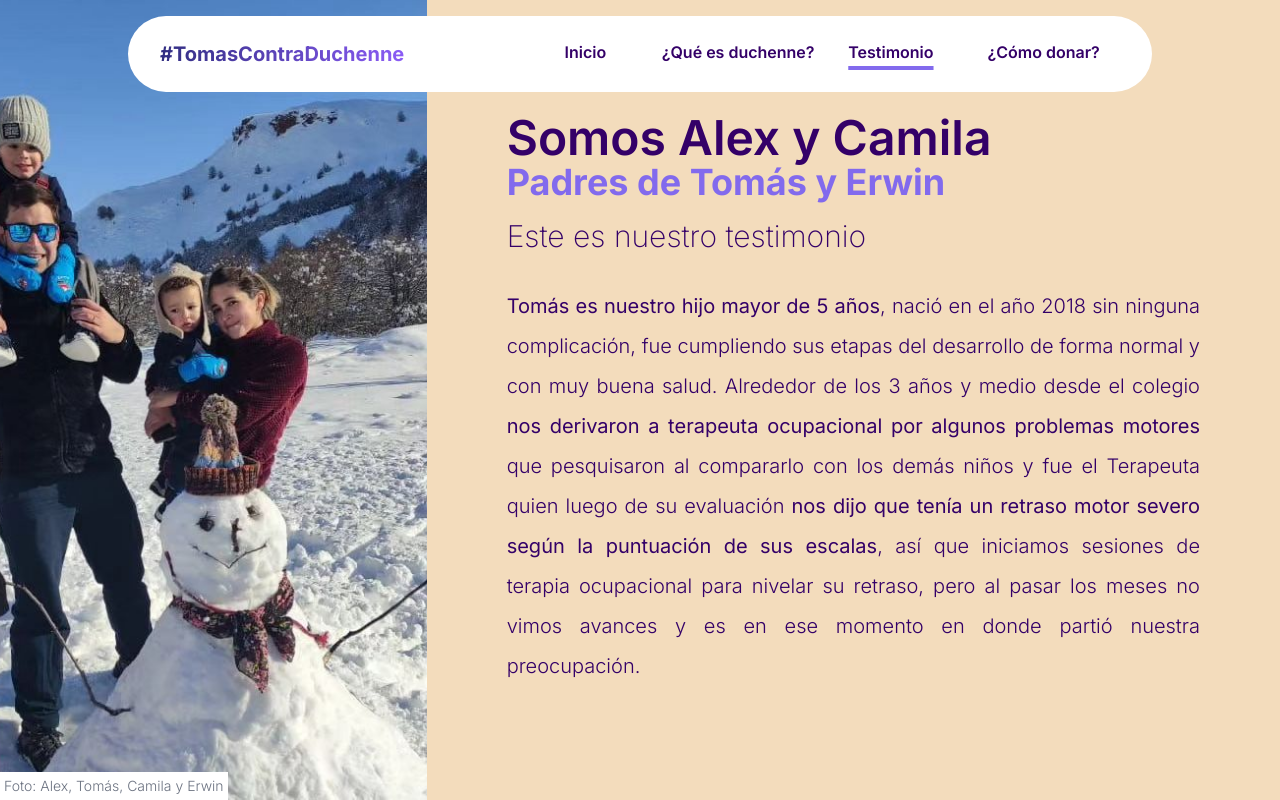
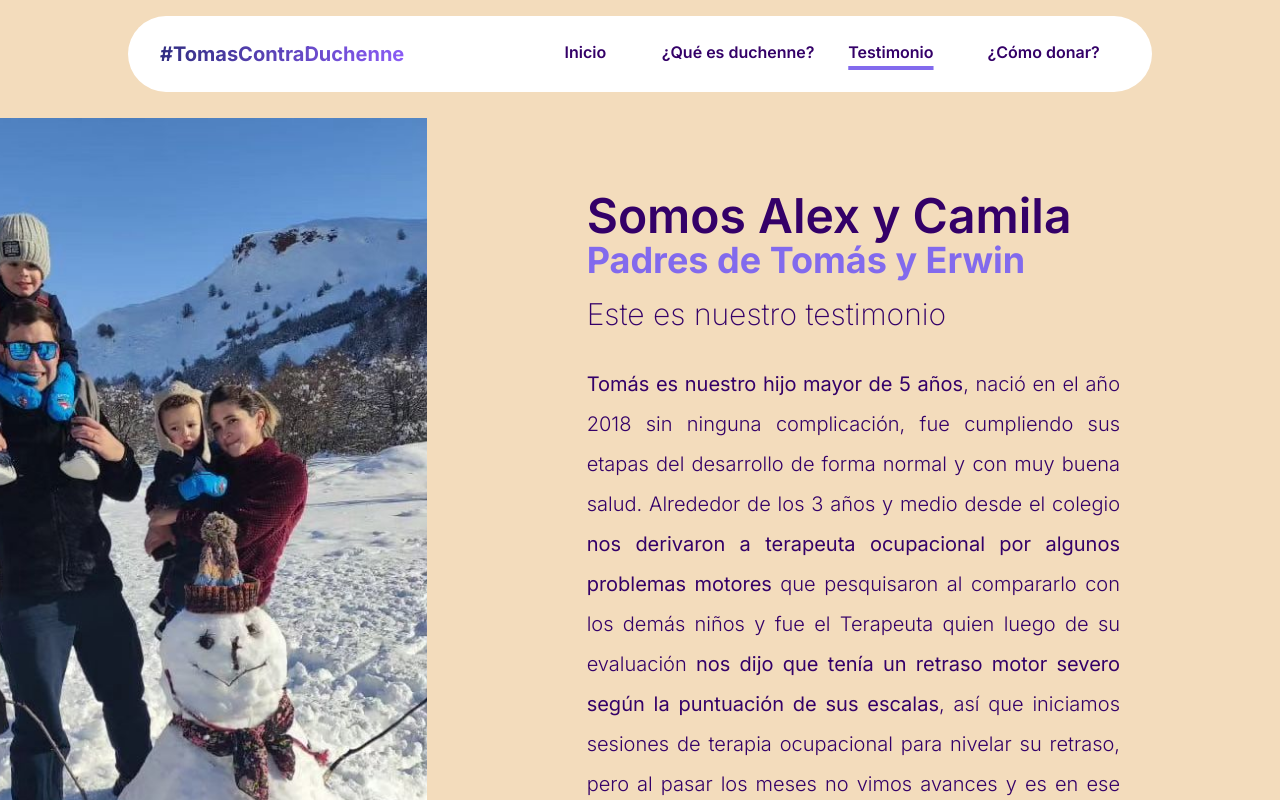
Before and after one commit to dalvaradotey/tomas, a Next.js app: page /testimonio in a window 1280 px wide. Shown: the top 800 px of the page. Built offline with nearby package versions, Linux system fonts and the light colour scheme.

Commit message:
ADD: container box y container banner

```diff
--- a/src/app/bases-legales-rifa/page.tsx
+++ b/src/app/bases-legales-rifa/page.tsx
@@ -32,7 +32,7 @@ export default function BasesRifaParcela() {
         alt=""
         quality={100}
       />
-      <div className="text-primary p-8 md:py-36 md:px-40 space-y-10">
+      <div className="container-box text-primary space-y-10">
         <h1>Bases Concurso &ldquo;Gana una Parcela en Chiloé&rdquo;</h1>
         <div className="grid gap-12">
           <div>
--- a/src/app/duchenne/page.tsx
+++ b/src/app/duchenne/page.tsx
@@ -32,7 +32,7 @@ export default function Duchenne() {
         alt=""
         quality={100}
       />
-      <div className="p-8 md:py-36 md:px-40 space-y-10">
+      <div className="container-box space-y-10">
         <h1>Distrofia Muscular de Duchenne (DMD)</h1>
         <p>La Distrofia Muscular de Duchenne (DMD) es la distrofia muscular más común diagnosticada durante la infancia. Limita significativamente los años de vida de los afectados. Afecta a 1 de cada 5.000 niños en el mundo (alrededor de 20.000 casos nuevos cada año).</p>
         <p>Es un desorden progresivo del músculo que causa la pérdida de su función y por lo tanto los afectados terminan perdiendo totalmente su independencia. La enfermedad es causada por una mutación en el gen que codifica la distrofina. Debido a que la distrofina está ausente, las células musculares se dañan fácilmente. </p>
--- a/src/app/testimonio/page.tsx
+++ b/src/app/testimonio/page.tsx
@@ -4,6 +4,7 @@ import Elevidys from '@public/elevidys.png'
 import Banner from '@/components/Banner';
 import style from './style.module.css';
 import { Metadata } from 'next';
+import clsx from 'clsx';
 
 export const metadata: Metadata = {
   title: 'Nuestro Testimonio | Tomas contra Duchenne',
@@ -38,14 +39,14 @@ export default function Testimonio() {
             />
             <p className={style.photoText}>Foto: Alex, Tomás, Camila y Erwin</p>
           </div>
-          <div>
+          <div className="container-box">
             <h1>Somos Alex y Camila</h1>
             <h2 className="text-left">Padres de Tomás y Erwin</h2>
             <h3 className="mt-4">Este es nuestro testimonio</h3>
             <p><strong>Tomás es nuestro hijo mayor de 5 años</strong>, nació en el año 2018 sin ninguna complicación, fue cumpliendo sus etapas del desarrollo de forma normal y con muy buena salud. Alrededor de los 3 años y medio desde el colegio <strong>nos derivaron a terapeuta ocupacional por algunos problemas motores</strong> que pesquisaron al compararlo con los demás niños y fue el Terapeuta quien luego de su evaluación <strong>nos dijo que tenía un retraso motor severo según la puntuación de sus escalas</strong>, así que iniciamos sesiones de terapia ocupacional para nivelar su retraso, pero al pasar los meses no vimos avances y es en ese momento en donde partió nuestra preocupación.</p>
           </div>
         </div>
-        <div className={style?.content}>
+        <div className={clsx(['container-box', style?.content])}>
           <div className="mb-28 md:mb-0">
             <h3>Se confirma el diagnóstico de DMD</h3>
             <p>Lo llevamos a <strong>un Traumatólogo infantil</strong> quien luego de su examen físico y exámenes de sangre <strong>nos dijo que Tomás tenía Distrofia Muscular de Duchenne (DMD)</strong> pero que este diagnóstico debía ser confirmado con un examen genético y que <strong>su evaluación debía continuar con la especialidad de Neurología</strong>.</p>
--- a/src/app/testimonio/style.module.css
+++ b/src/app/testimonio/style.module.css
@@ -15,12 +15,12 @@
     }
 
     & div:first-child + div {
-      @apply md:w-8/12 px-6 py-12 md:px-20 md:py-10;
+      @apply md:w-8/12;
     }
   }
 
   & .content {
-    @apply px-6 py-12 md:px-40 md:py-48 md:grid md:gap-36 mt-24 md:mt-0;
+    @apply md:grid md:gap-36;
   }
 
   & .photoText {
```
